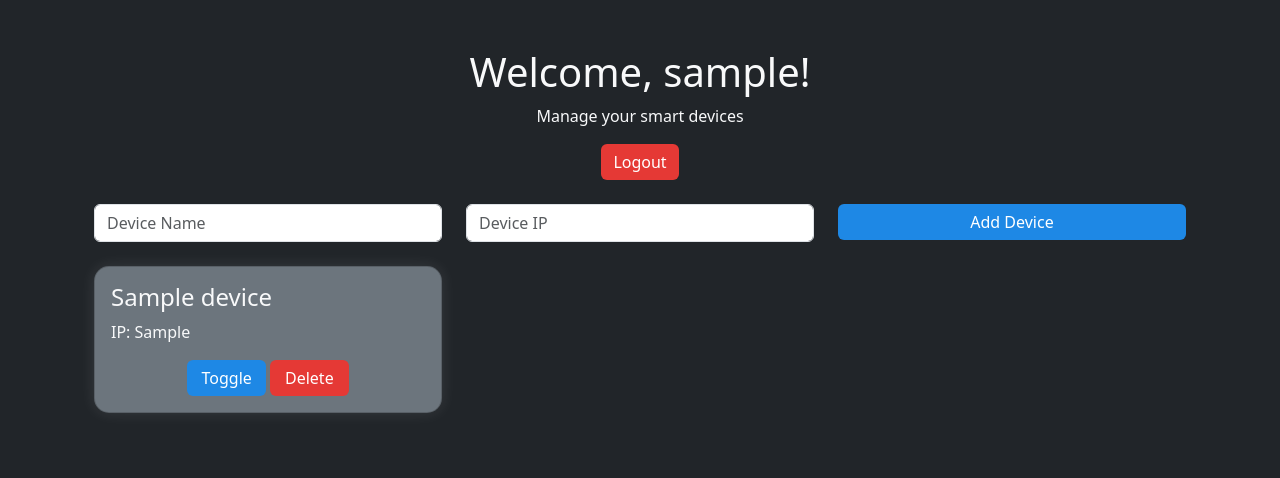
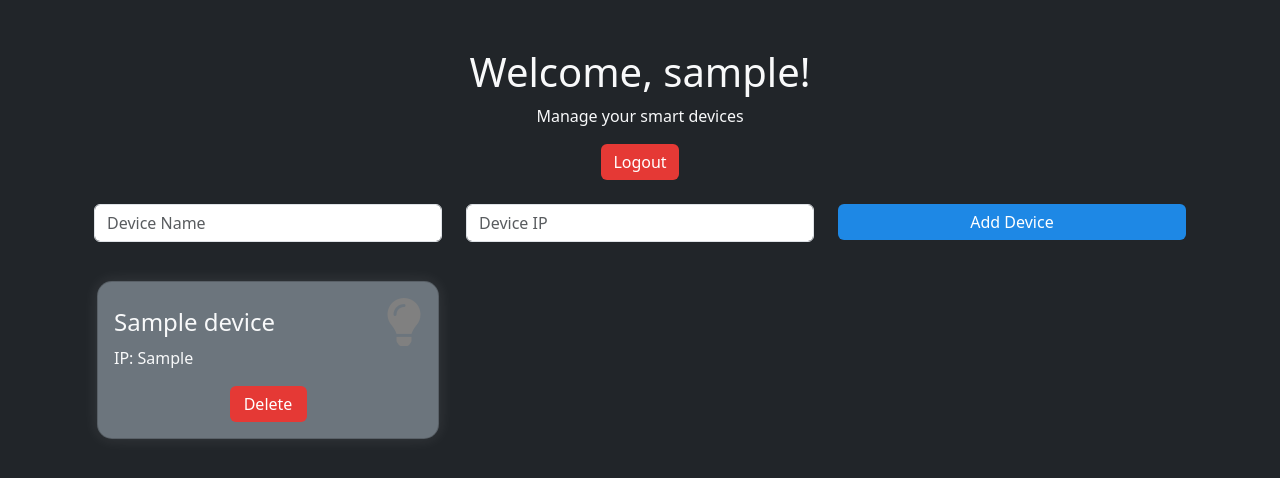
Before and after one commit to t0ry003/SmartDash, a Flask app: template templates/home.html in a window 1280 px wide. Shown: the top 478 px of the page. Run offline with Flask 3, Linux system fonts and the light colour scheme; the template is opened without the code that fills it: most values are stand-ins (such as "Sample title", 1, 10 or a date in 2020).

Commit message:
Added toggle function and animation to device card

```diff
--- a/app.py
+++ b/app.py
@@ -1,4 +1,4 @@
-from flask import Flask, render_template, request, redirect, url_for, flash, session
+from flask import Flask, render_template, request, redirect, url_for, flash, session, jsonify
 from flask_sqlalchemy import SQLAlchemy
 from flask_login import LoginManager, UserMixin, login_user, login_required, logout_user, current_user
 from flask_bcrypt import Bcrypt
@@ -133,6 +133,18 @@ def remove_device():
     return redirect(url_for('home'))  # Redirect to home after removing device
 
 
+@app.route('/toggle_device', methods=['POST'])
+def toggle_device():
+    data = request.get_json()
+    device_name = data.get('device_name')
+    device_ip = data.get('device_ip')
+    state = data.get('state')
+
+    print(f"Turning {state} the device: {device_name}, IP: {device_ip}")
+
+    return jsonify({'message': f'Toggling device: {device_name}, IP: {device_ip}, State: {state}'}), 200
+
+
 # Main
 if __name__ == '__main__':
     with app.app_context():
--- a/static/style.css
+++ b/static/style.css
@@ -33,3 +33,19 @@ a {
 .alert {
     border-radius: 10px;
 }
+
+.device-card {
+    transition: background-color 0.3s ease, box-shadow 0.3s ease, transform 0.3s ease;
+    border-radius: 8px;
+    padding: 15px;
+    background-color: rgba(0, 0, 0, 0.0);
+    color: #ddd;
+    box-sizing: border-box;
+}
+
+.device-card:hover {
+    background-color: yellow;
+    color: #fff; /* Text color changes to white */
+    box-shadow: 0 0 30px rgba(255, 213, 125, 0.6);
+    transform: scale(1.05);
+}
--- a/templates/base.html
+++ b/templates/base.html
@@ -6,6 +6,7 @@
     <title>{% block title %}Smart Home{% endblock %}</title>
     <link rel="stylesheet" href="https://cdn.jsdelivr.net/npm/bootstrap@5.3.0/dist/css/bootstrap.min.css">
     <link rel="stylesheet" href="{{ url_for('static', filename='style.css') }}">
+    <link href="https://cdnjs.cloudflare.com/ajax/libs/font-awesome/6.0.0-beta3/css/all.min.css" rel="stylesheet">
 </head>
 <body class="bg-dark text-light">
 <div class="container mt-5">
--- a/templates/home.html
+++ b/templates/home.html
@@ -28,14 +28,18 @@
 
     <div class="row">
         {% for device in devices %}
-        <div class="col-md-4">
+        <div class="col-md-4 device-card" onclick="toggleBulb('{{ device.name }}', '{{ device.ip }}')">
             <div class="card bg-secondary text-light p-3 mb-3">
-                <h4>{{ device.name }}</h4>
+                <div class="d-flex justify-content-between align-items-center">
+                    <h4 class="m-0">{{ device.name }}</h4>
+
+                    <i id="bulb-icon-{{ device.name }}" class="fa fa-lightbulb"
+                       style="font-size: 3rem; color: gray; transition: color 0.3s;"></i>
+                </div>
                 <p>IP: {{ device.ip }}</p>
+
                 <div class="row">
                     <div style="text-align: center;">
-                        <button class="btn btn-primary w-25">Toggle</button>
-
                         <form method="POST" action="{{ url_for('remove_device') }}" style="display: inline;">
                             <input type="hidden" name="device_name" value="{{ device.name }}">
                             <button type="submit" class="btn btn-danger w-25">Delete</button>
@@ -48,4 +52,35 @@
     </div>
 </div>
 
+<script>
+    function toggleBulb(deviceName, deviceIp) {
+        var bulbIcon = document.getElementById('bulb-icon-' + deviceName);
+        var state = 'off';
+
+        if (bulbIcon.style.color === 'yellow') {
+            bulbIcon.style.color = 'gray';
+        } else {
+            bulbIcon.style.color = 'yellow';
+            state = 'on';
+        }
+
+        fetch('/toggle_device', {
+            method: 'POST',
+            headers: {
+                'Content-Type': 'application/json',
+            },
+            body: JSON.stringify({
+                device_name: deviceName,
+                device_ip: deviceIp,
+                state: state,
+            })
+        })
+            .then(response => response.json())
+            .then(data => {
+                console.log(data.message);
+            })
+            .catch(error => console.error('Error:', error));
+    }
+</script>
+
 {% endblock %}
```
